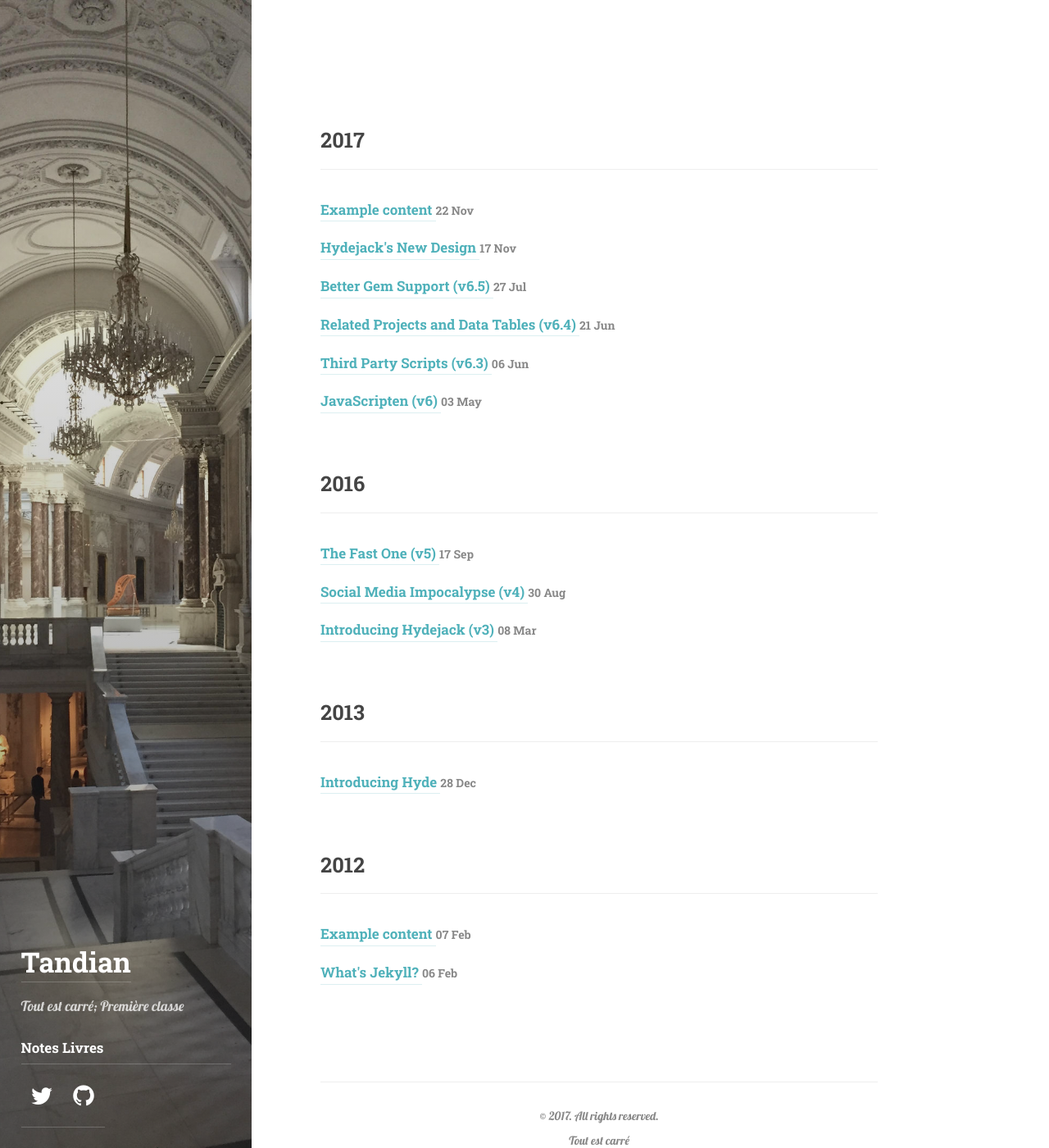
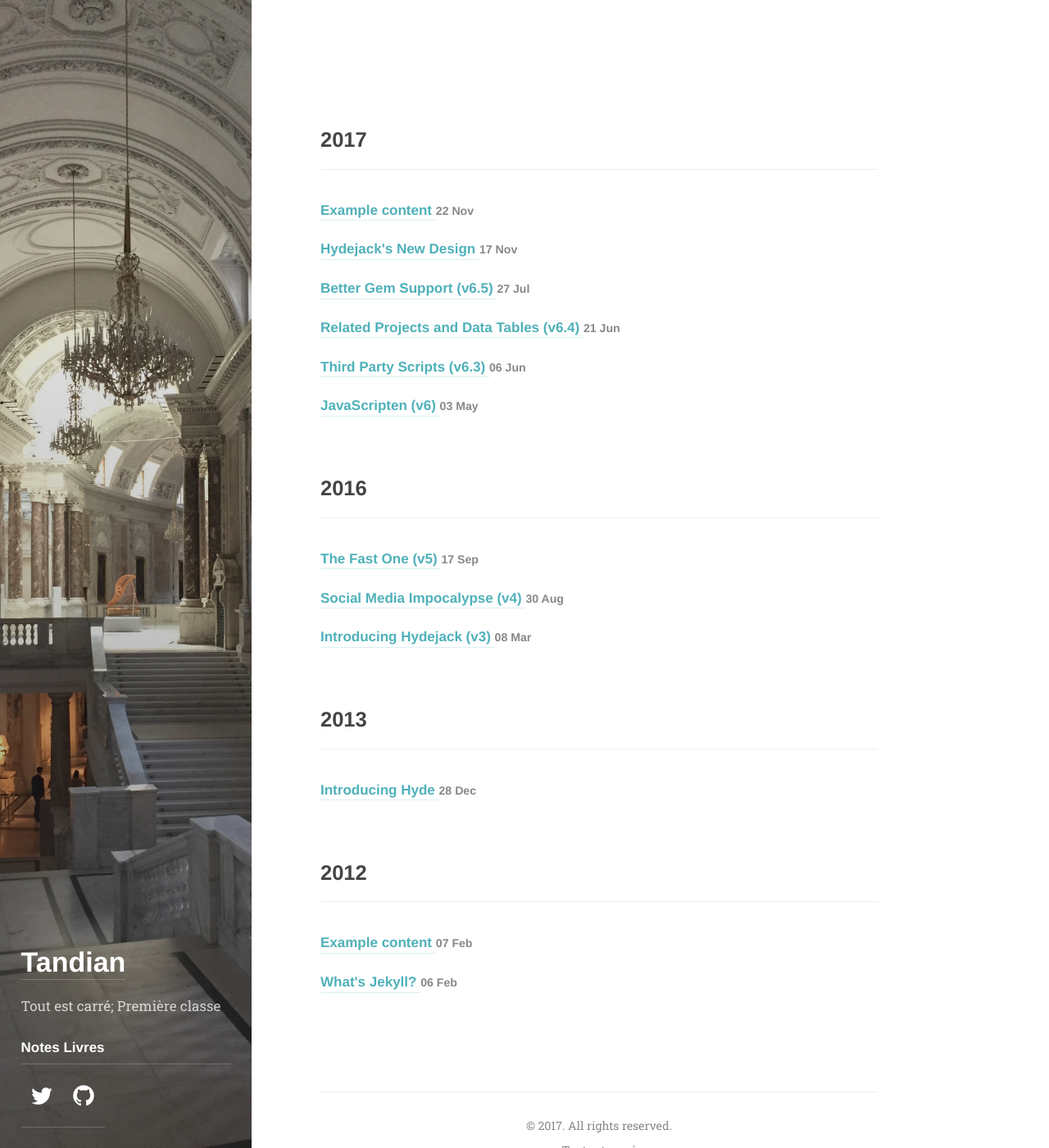
Before and after one commit to abdoulaye-tnd/tandian, a Jekyll site: the page built from index.html, in a window 1280 px wide and 1400 px high. Shown: the whole window at 82% size. Built offline with Jekyll 4.4.1, drawn with Linux system fonts in a browser that asks for light colours; some web fonts are replaced; the list of posts is cut into pages by our own code.

Commit message:
Update _config.yml

```diff
--- a/_config.yml
+++ b/_config.yml
@@ -84,9 +84,9 @@ accent_color:          '#4fb1ba'
 # See: <https://qwtel.com/hydejack/docs/configuration/>
 
 
-font:         "Lobster, Helvetica, Arial, sans-serif"
-font_heading: "'Roboto Slab', Helvetica, Arial, sans-serif"
-google_fonts: "Roboto+Slab:700|Lobster:400,400i,700,700i"
+font:         "'Roboto Slab', Helvetica, Arial, sans-serif"
+font_heading: "Lobster, Helvetica, Arial, sans-serif"
+google_fonts: "Lobster:700|Roboto+Slab:400,400i,700,700i"
 
 # 3rd Party Integrations
 # ----------------------------------------------------------------------------------------
```
